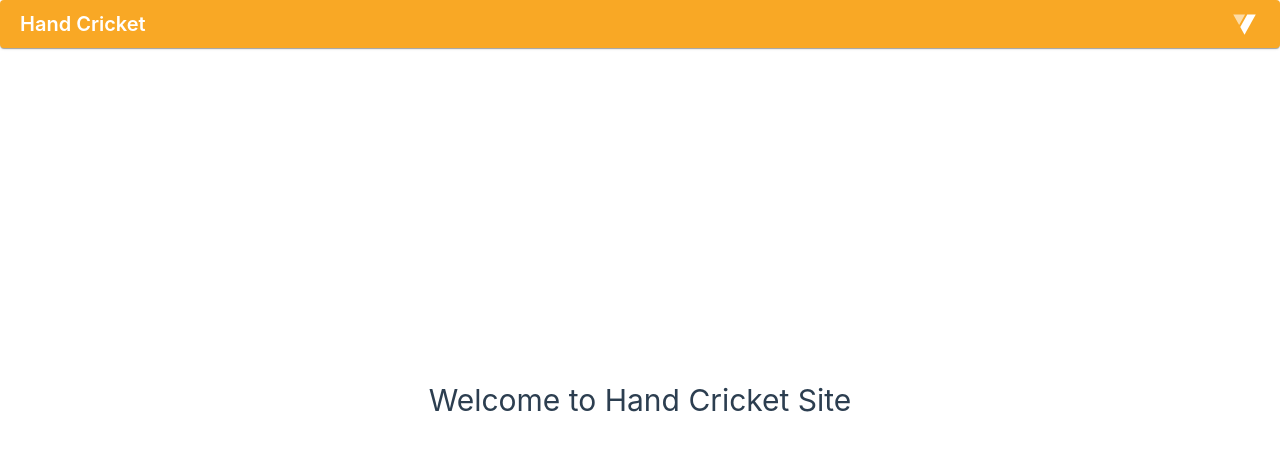
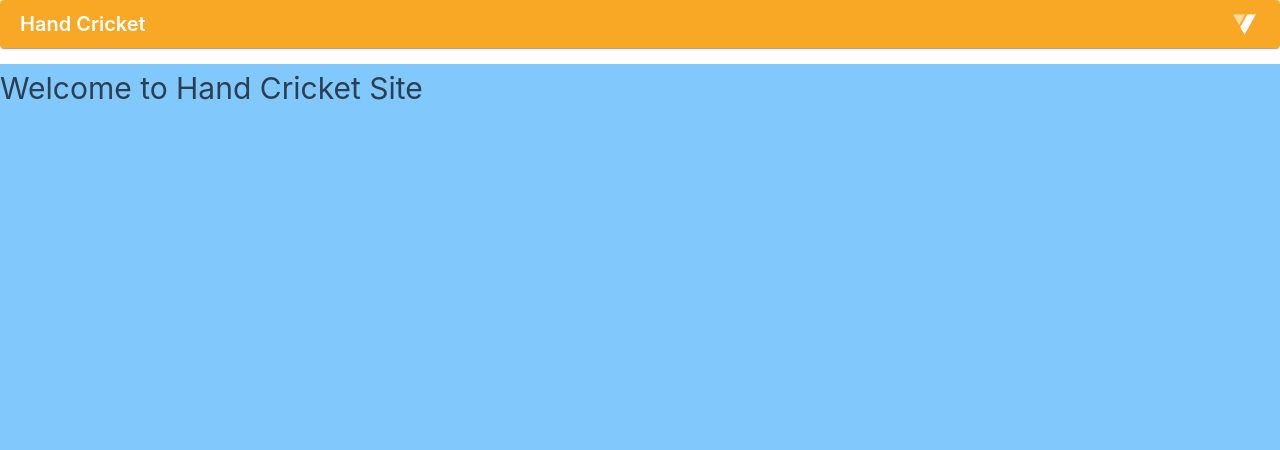
Before and after one commit to AnandaSH-8/Hand-Cricket-vue, a Vue app in the folder hand-cricket/: page / in a window 1280 px wide. Shown: the top 450 px of the page. Built offline with nearby package versions, Linux system fonts and the light colour scheme.

Commit message:
basic setup done

```diff
--- a/hand-cricket/src/App.vue
+++ b/hand-cricket/src/App.vue
@@ -1,13 +1,13 @@
 <template>
-  <v-layout>
+  <v-layout style="margin-bottom: 2vh;">
     <v-app-bar elevation="1" flat color="yellow-darken-3"
         rounded density="compact">
-        <v-app-bar-title class="text-white">Hand Cricket</v-app-bar-title>
+        <v-app-bar-title class="text-white"
+          @click="$router.push('/')" >Hand Cricket</v-app-bar-title>
 
         <template v-slot:append>
           <v-btn color="white" size="x-large" @click="$router.push('/vueHome')" icon="$vuetify"></v-btn>
         </template>
-
     </v-app-bar>
   </v-layout>
   <RouterView />
--- a/hand-cricket/src/assets/base.css
+++ b/hand-cricket/src/assets/base.css
@@ -59,7 +59,6 @@
 }
 
 body {
-  min-height: 100vh;
   color: var(--color-text);
   background: var(--color-background);
   transition:
--- a/hand-cricket/src/assets/main.css
+++ b/hand-cricket/src/assets/main.css
@@ -2,7 +2,8 @@
 
 #app {
   margin: 0 auto;
-  padding: 2rem;
+  padding:0;
+  margin-top: 6vh;
   font-weight: normal;
 }
 
@@ -19,10 +20,3 @@ a,
     background-color: hsla(160, 100%, 37%, 0.2);
   }
 }
-
-@media (min-width: 1024px) {
-  body {
-    display: flex;
-    place-items: center;
-  }
-}
--- a/hand-cricket/src/components/My Compo/handCricket.vue
+++ b/hand-cricket/src/components/My Compo/handCricket.vue
@@ -1,5 +1,5 @@
 <template>
-    <v-layout>
+    <v-layout class="HCbox">
         <h1>Welcome to Hand Cricket Site</h1>
     </v-layout>
 </template>
@@ -9,5 +9,8 @@
 </script>
 
 <style scoped>
-
+.HCbox{
+    background:rgb(129, 201, 252);
+    height:92vh;
+}
 </style>
```
